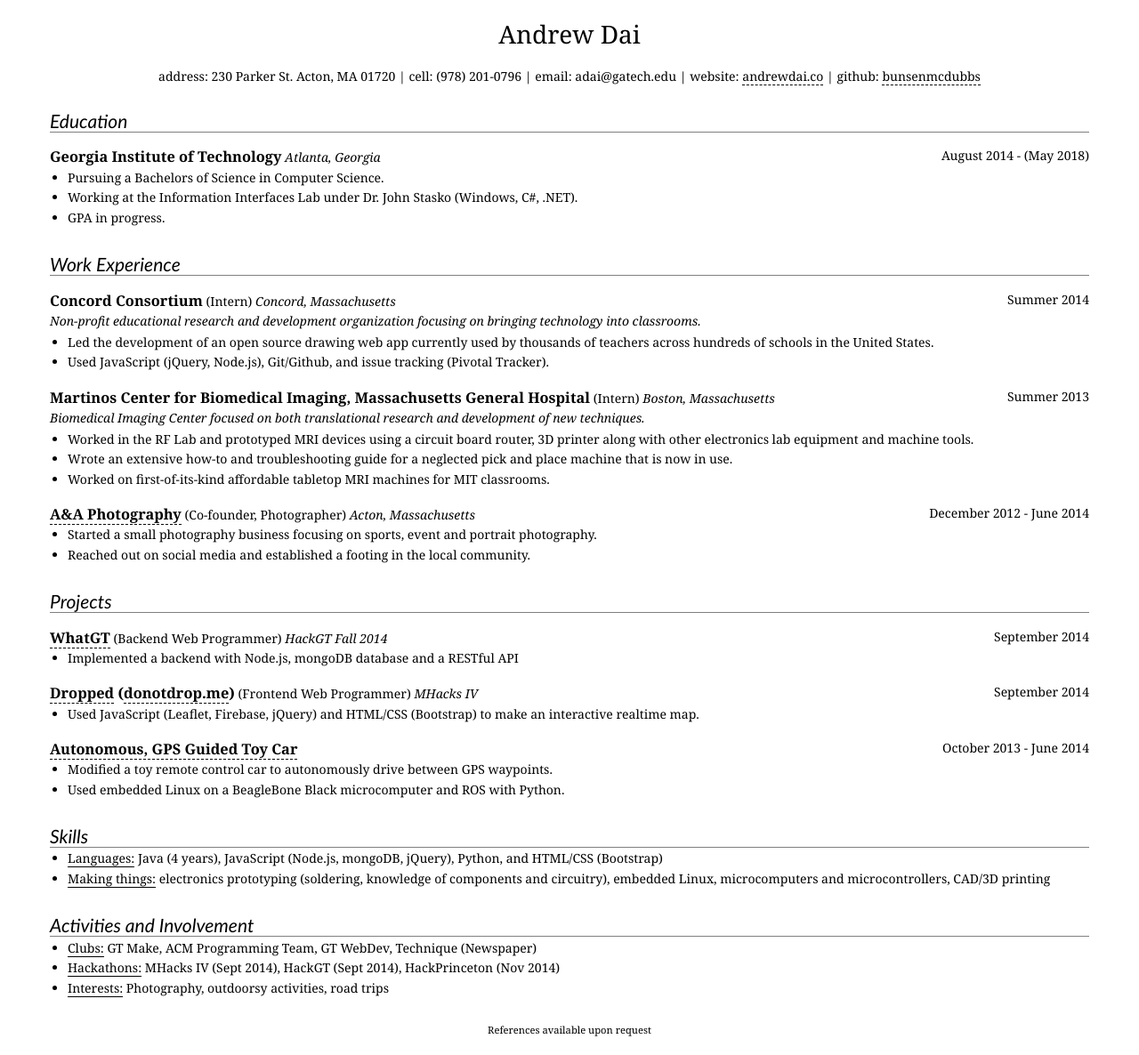
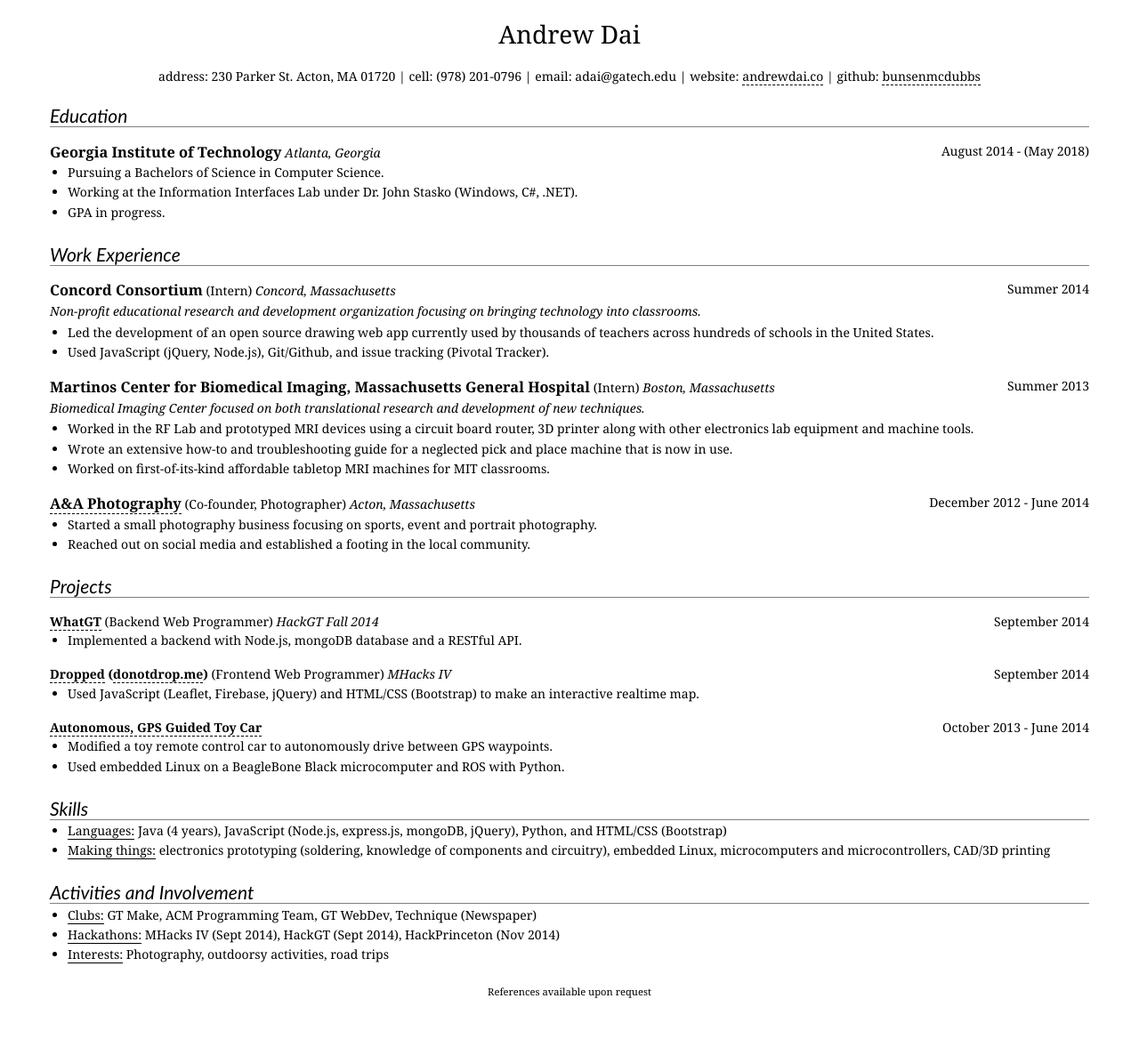
Before and after one commit to bunsenmcdubbs/bunsenmcdubbs.github.io, a Jekyll site: the page resume/index.html, which Jekyll copies as it is, in a window 1280 px wide. Shown: the whole page at 89% size. Built offline with Jekyll 4.4.1, drawn with Linux system fonts in a browser that asks for light colours; Markdown is read by kramdown in place of the engine named in the settings; after the commit the page ends 1143 px from its top, so only the background shows below that.

Commit message:
more resume tweaks

```diff
--- a/resume/index.html
+++ b/resume/index.html
@@ -99,7 +99,7 @@
         <span class='loc'>HackGT Fall 2014</span>
         <span class='date'>September 2014</span>
         <ul>
-          <li><p>Implemented a backend with Node.js, mongoDB database and a RESTful API </p></li>
+          <li><p>Implemented a backend with Node.js, mongoDB database and a RESTful API.</p></li>
         </ul>
       </div>
 
@@ -136,7 +136,7 @@
 
       <ul>
         <li><p><span class="label">Languages:</span> Java (4 years), JavaScript
-          (Node.js, mongoDB, jQuery), Python, and HTML/CSS (Bootstrap)</p></li>
+          (Node.js, express.js, mongoDB, jQuery), Python, and HTML/CSS (Bootstrap)</p></li>
         <li><p><span class="label">Making things:</span> electronics prototyping
           (soldering, knowledge of components and circuitry), embedded Linux,
           microcomputers and microcontrollers, CAD/3D printing</p></li>
--- a/resume/style.css
+++ b/resume/style.css
@@ -47,7 +47,7 @@
 }
 
 section {
-  margin: 2em 0;
+  margin: 1.6em 0;
 }
 
 h2 {
@@ -70,7 +70,7 @@
   margin: 1.2em 0;
 }
 
-.entry h3 {
+h3 {
   display: inline-block;
   font-weight: bold;
   /*text-decoration: underline;*/
@@ -102,6 +102,17 @@
   font-style: italic;
 }
 
+.resume-project .project-name {
+  /*text-decoration: underline;*/
+  /*border-bottom: 1px solid;*/
+  font-weight: bold;
+  line-height: 1.6em;
+}
+
+.resume-project h3 {
+  font-size: 100%;
+}
+
 .resume-skills .label {
   /*text-decoration: underline;*/
   border-bottom: 1px solid;
```
